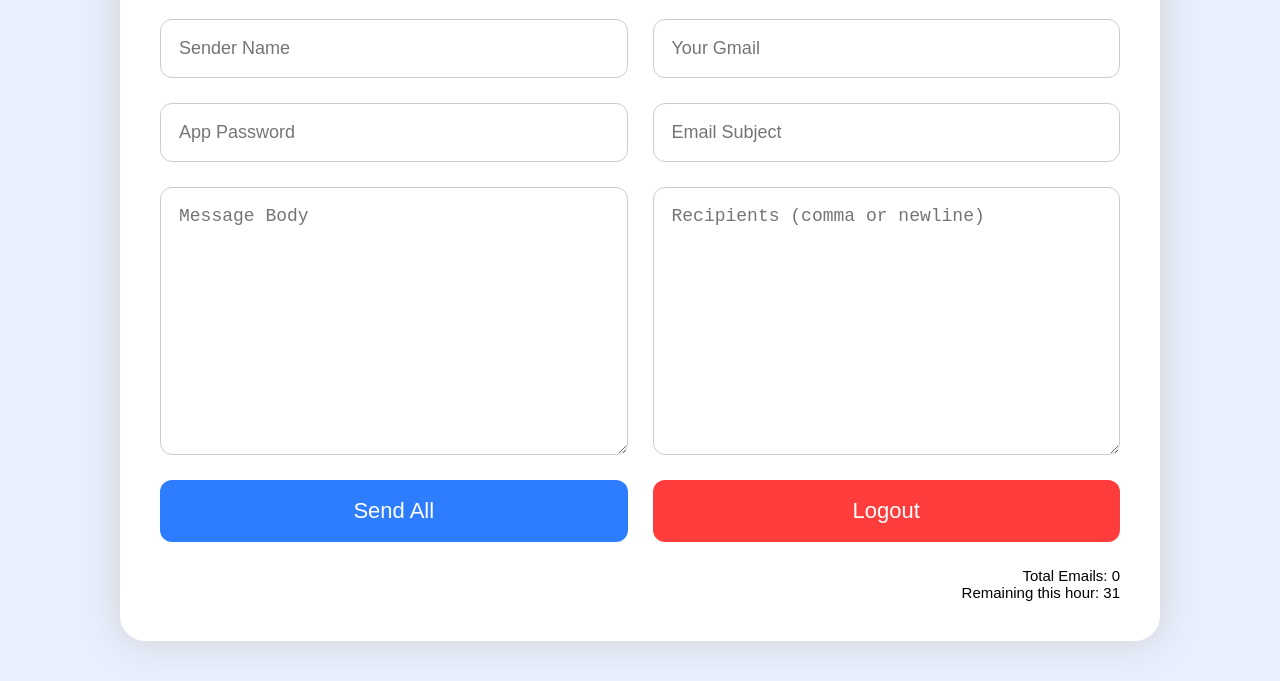
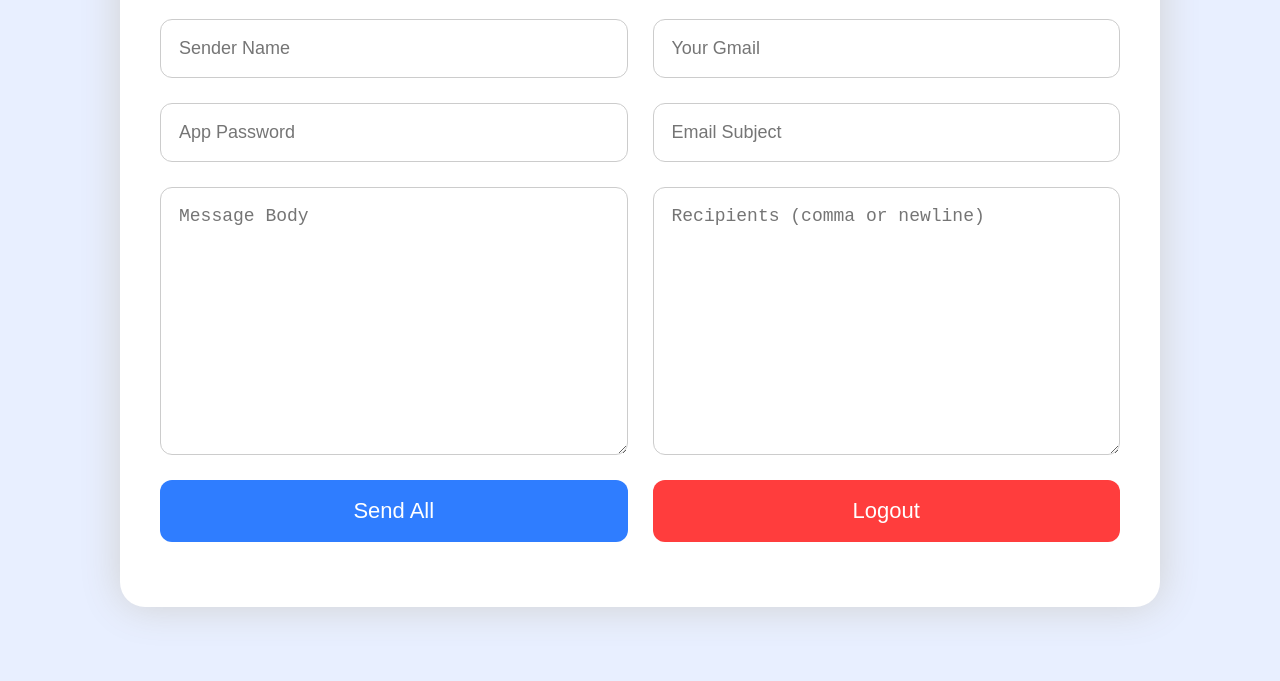
Before and after one commit to yatendra-jpg/2-mahur_monti, a website: page public/launcher.html in a window 1280 px wide. Shown: the part 169-850 px from the top of the page. After the commit the page ends 816 px from the top, so only its background shows below. Drawn offline with Linux system fonts and the light colour scheme; sample sign-in values are in the browser's storage.

Commit message:
Update launcher.html

```diff
--- a/public/launcher.html
+++ b/public/launcher.html
@@ -36,11 +36,6 @@
         <button id="logoutBtn">Logout</button>
     </div>
 
-    <div class="small-info">
-        Total Emails: <span id="count">0</span><br>
-        Remaining this hour: <span id="left">31</span>
-    </div>
-
 </div>
 
 <script src="script.js"></script>
```
